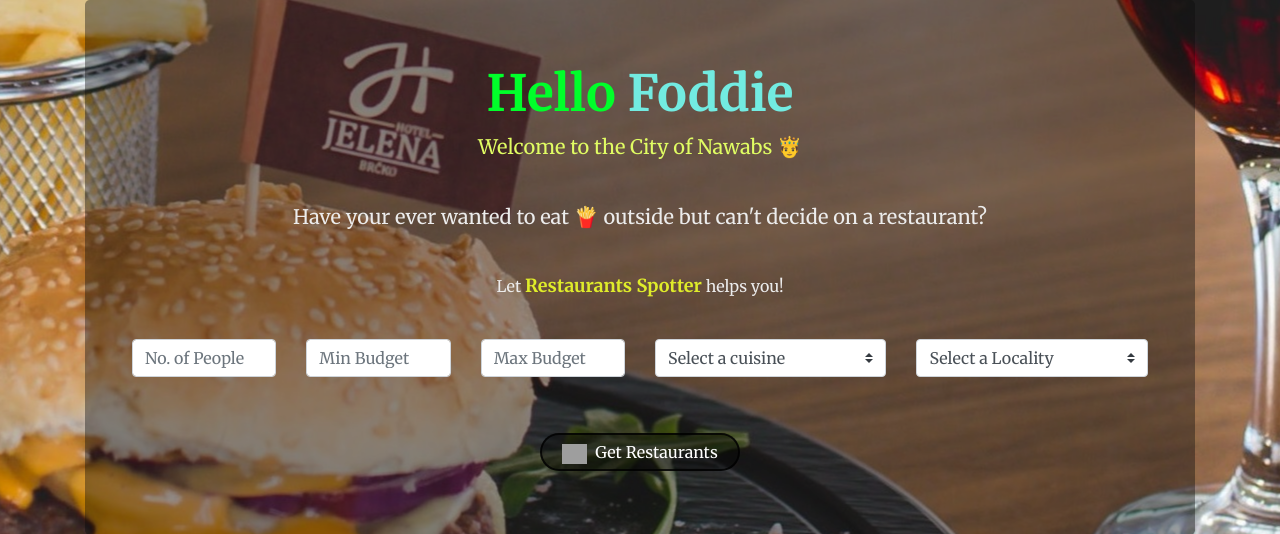
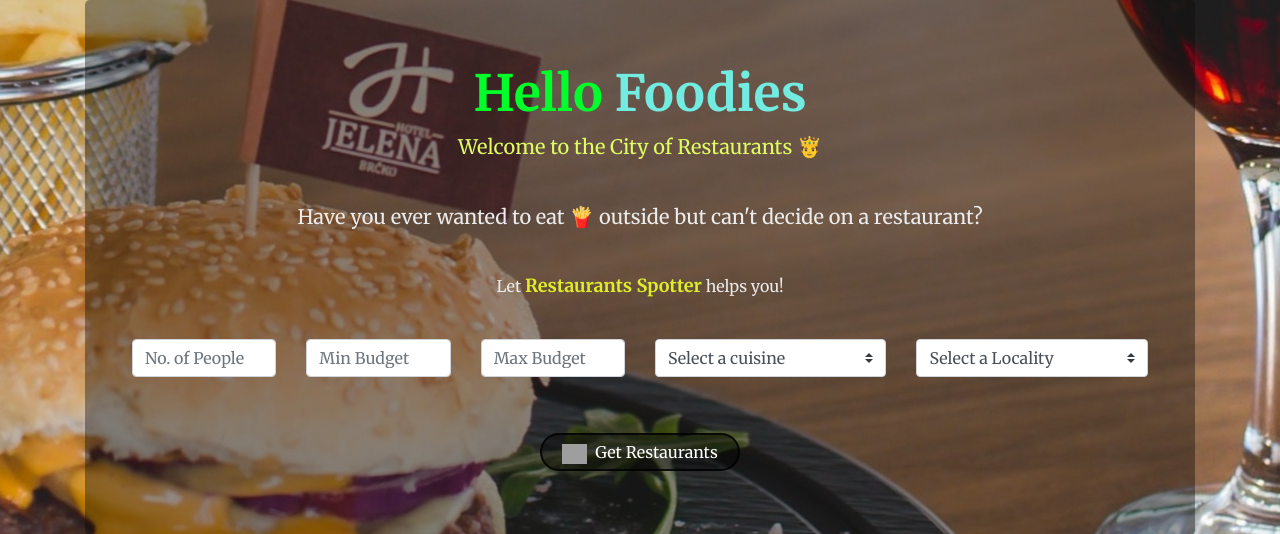
Before and after one commit to SonyDasari666/Restaurant_Recommendation_System, a Flask app: page / in a window 1280 px wide. Shown: the part 57-591 px from the top of the page. Run offline with Flask 3, Linux system fonts and the light colour scheme; some libraries are stand-ins or nearby versions; grey boxes are pictures that could not be loaded.

Commit message:
Updated app with new changes

```diff
--- a/templates/home.html
+++ b/templates/home.html
@@ -25,9 +25,9 @@
     </nav>
     <div class="container align-items-center">
         <div class="jumbotron text-center bg-jumbo" style="background: rgb(12, 12, 12, 0.4) !important; ">
-            <h1 style="color: rgb(0, 255, 42); font-weight: bolder; font-size: 50px;"> Hello <span style="color: rgb(114, 235, 225);"> Foddie </span> </h1>
-            <p class="lead" style="color: rgb(224, 252, 99);">Welcome to the City of Nawabs 🤴</p><br />
-            <p class="lead">Have your ever wanted to eat 🍟 outside but can't decide on a restaurant?</p><br />
+            <h1 style="color: rgb(0, 255, 42); font-weight: bolder; font-size: 50px;"> Hello <span style="color: rgb(114, 235, 225);"> Foodies </span> </h1>
+            <p class="lead" style="color: rgb(224, 252, 99);">Welcome to the City of Restaurants 🤴</p><br />
+            <p class="lead">Have you ever wanted to eat 🍟 outside but can't decide on a restaurant?</p><br />
             <p>Let <span style="color: rgb(223, 236, 42); font-size: large;"><b>Restaurants Spotter</b></span> helps you!</p>
             <br />
             <div class="container justify-content-start">
@@ -62,6 +62,8 @@
                             <div class="form-group">
                                 <select class="custom-select" id="locality" name="locality" placeholder="Locality">
                                     <option value="none">Select a Locality</option>
+                                    <option value="Hyderabad">Hyderabad</option><option value="Bengaluru">Bengaluru</option><option value="Chennai">Chennai</option>
+                                    <option value="Kerala">Kerala</option><option value="Gujarat">Gujarat</option><option value="Tamilnadu">Tamilnadu</option>
                                     <option value="Aliganj">Aliganj</option><option value="Aminabad">Aminabad</option><option value="Gomti Nagar">Gomti Nagar</option>
                                     <option value="Chowk">Chowk</option><option value="Hazratganj">Hazratganj</option><option value="Lalbagh">Lalbagh</option>
                                     <option value="Kaiserbagh">Kaiserbagh</option><option value="RajajiPuram">RajajiPuram</option><option value="Charbagh">Charbagh</option>
```
